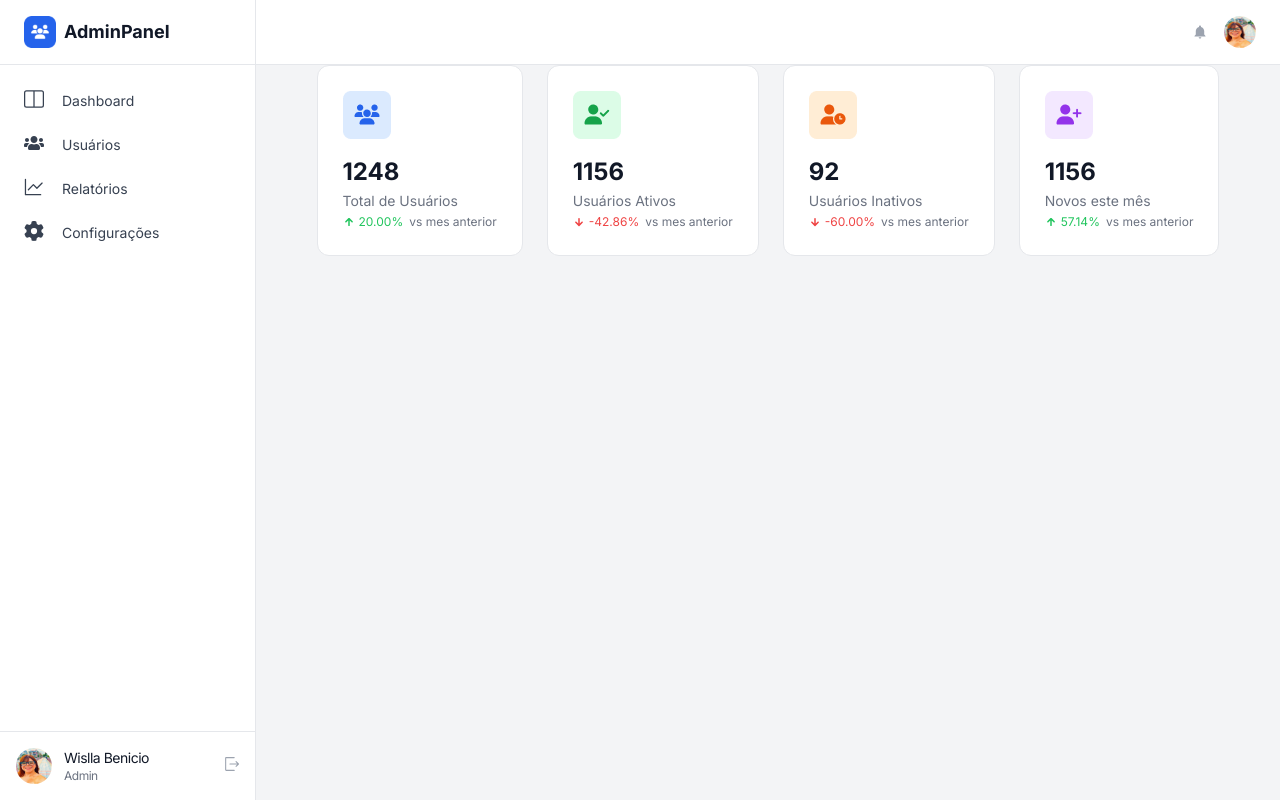
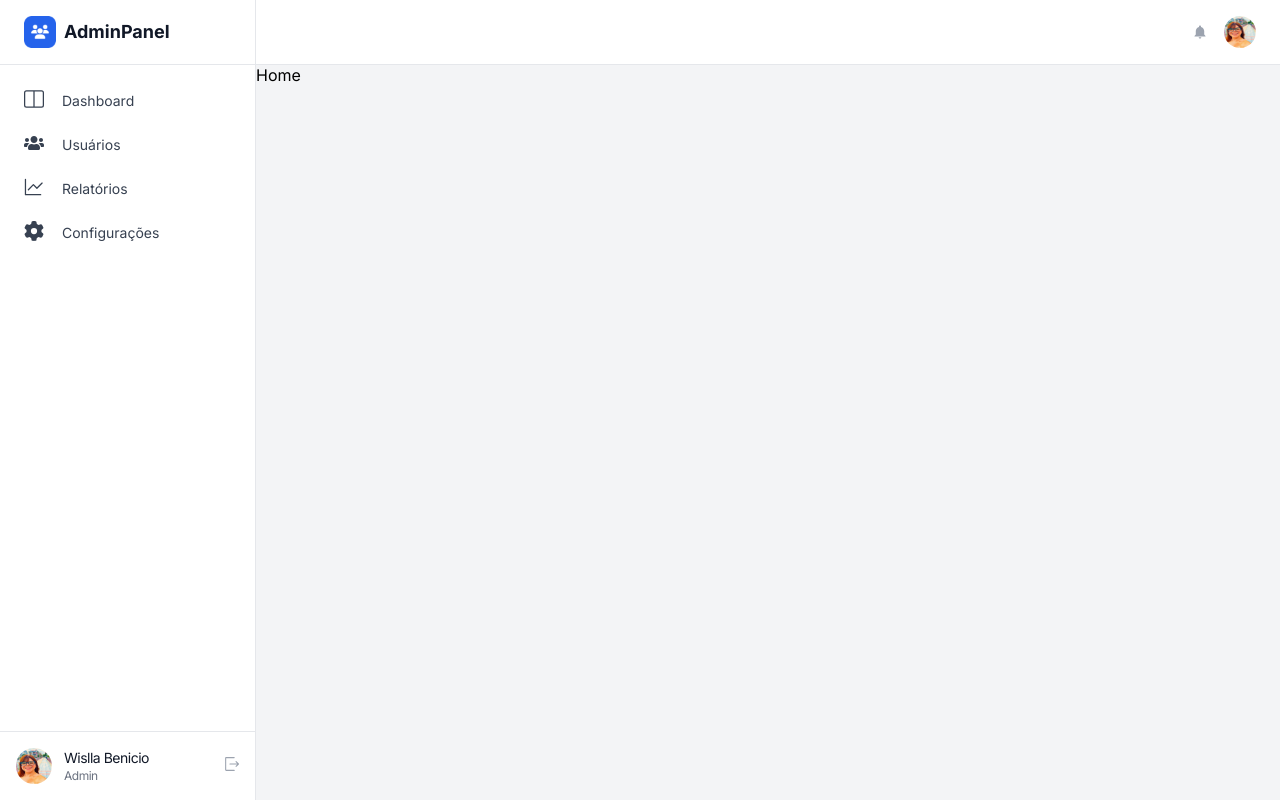
Before and after one commit to BencWislla/Page-User-Management, a React (Create React App) app: page / in a window 1280 px wide. Built offline with nearby package versions, Linux system fonts and the light colour scheme; the HTML template or start-up script is replaced by a standard one.

Commit message:
Change function  Home

```diff
--- a/src/pages/Home/index.jsx
+++ b/src/pages/Home/index.jsx
@@ -1,6 +1,4 @@
-import { ListOfCards } from "../../components/ListOfCards";
-
 function Home() {
-  return <ListOfCards />;
+  return <div>Home</div>;
 }
 export default Home;
```
